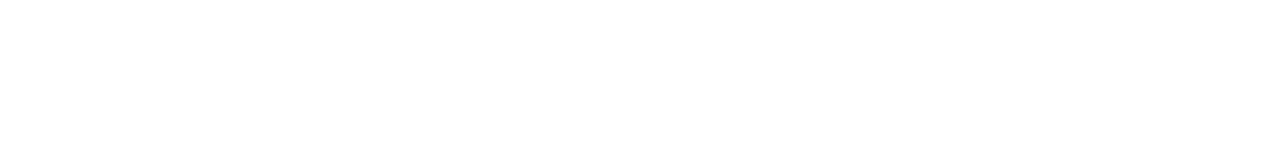
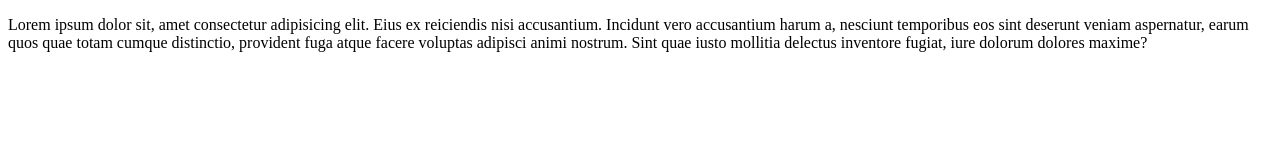
Before and after one commit to MostakemHossain/Baap-er-bank-project, a plain HTML site: page index.htm in a window 1280 px wide. Drawn offline with Linux system fonts and the light colour scheme.

Commit message:
paragrapht

```diff
--- a/index.htm
+++ b/index.htm
@@ -7,6 +7,6 @@
     <title>Document</title>
 </head>
 <body>
-
+    <p>Lorem ipsum dolor sit, amet consectetur adipisicing elit. Eius ex reiciendis nisi accusantium. Incidunt vero accusantium harum a, nesciunt temporibus eos sint deserunt veniam aspernatur, earum quos quae totam cumque distinctio, provident fuga atque facere voluptas adipisci animi nostrum. Sint quae iusto mollitia delectus inventore fugiat, iure dolorum dolores maxime?</p>
 </body>
 </html>
```
